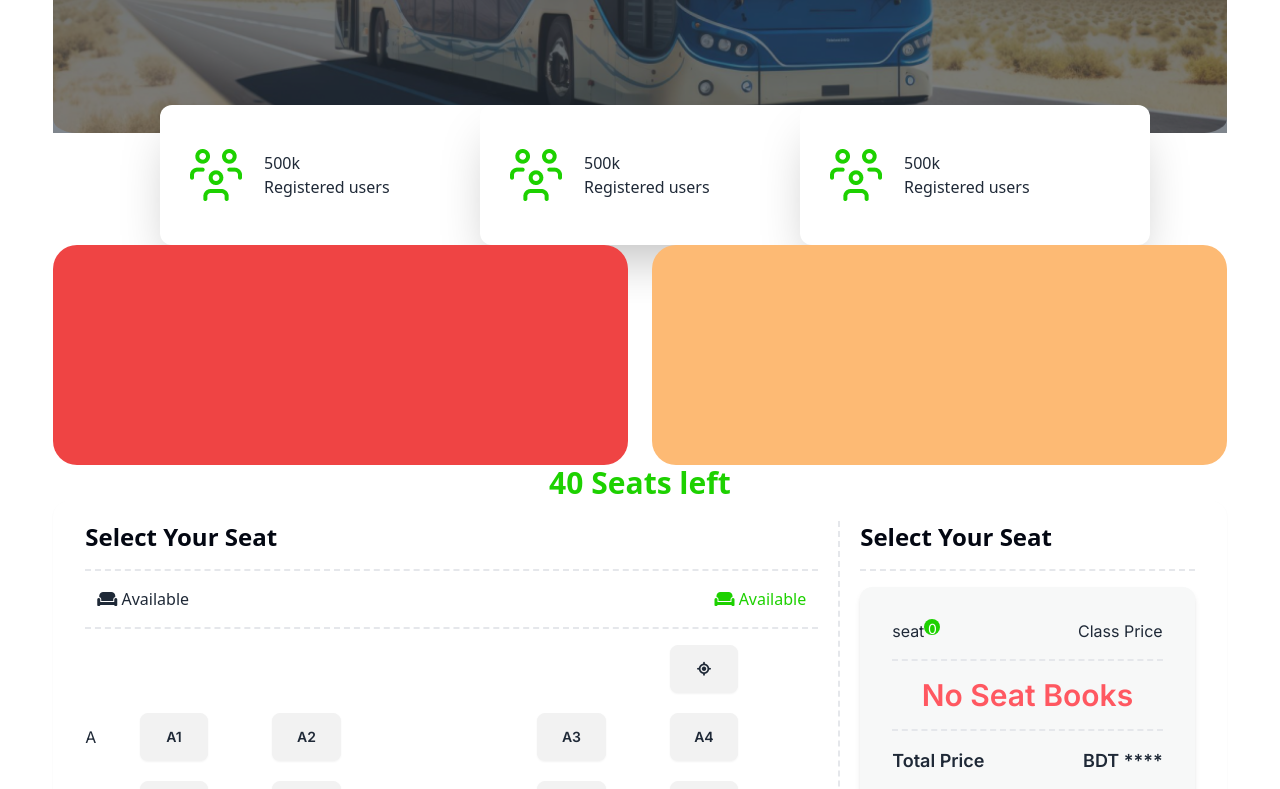
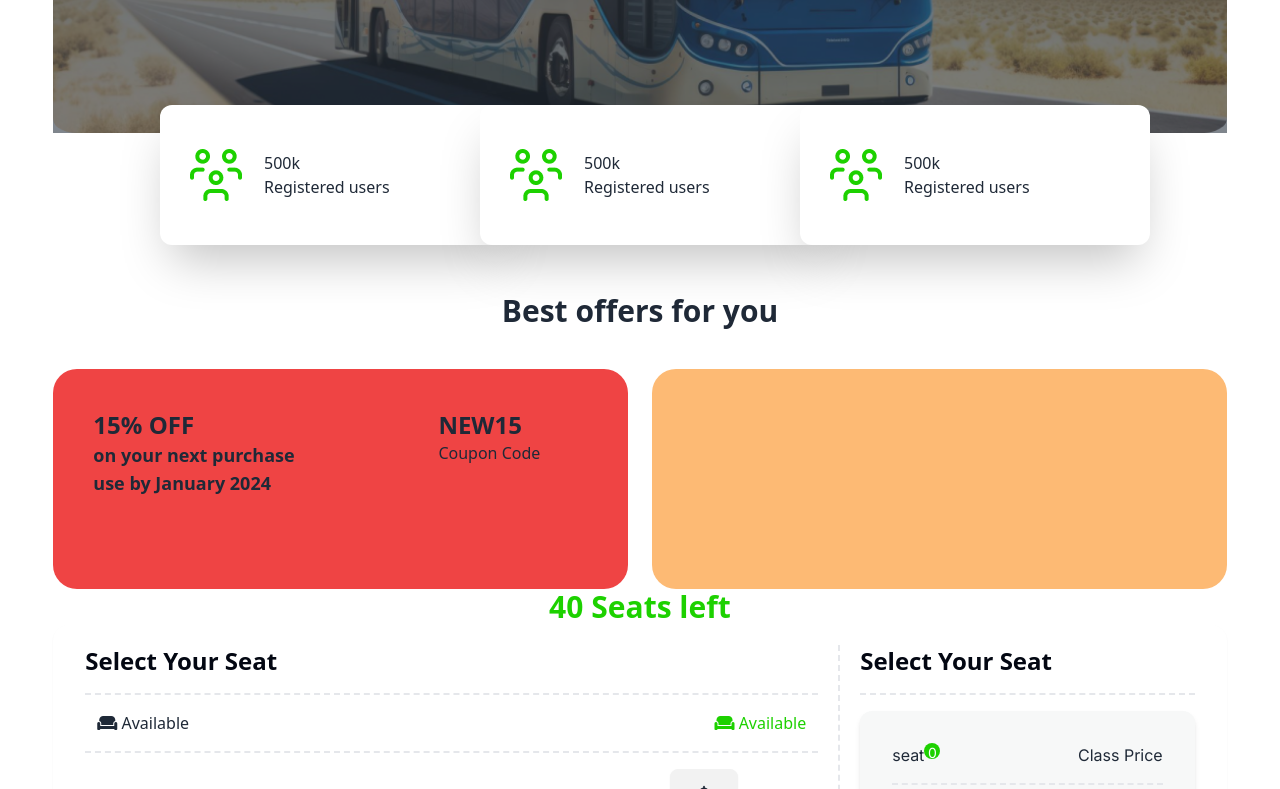
Before and after one commit to TanzidAnan/Takatin-with-dom, a plain HTML site: page index.html in a window 1280 px wide. Shown: the part 511-1300 px from the top of the page. Drawn offline with nearby package versions, Linux system fonts and the light colour scheme.

Commit message:
dispunt card

```diff
--- a/index.html
+++ b/index.html
@@ -93,14 +93,15 @@
 
     <main>
         <section class="w-11/12 mx-auto mt-4 rounded-full">
-            <div class="hero rounded-2xl min-h-[70vh]"
-                style="background-image: url(images/banner.png)">
+            <div class="hero rounded-2xl min-h-[70vh]" style="background-image: url(images/banner.png)">
                 <div class="hero-overlay bg-opacity-60"></div>
                 <div class="hero-content text-neutral-content text-center">
                     <div class="max-w-md">
-                        <h1 class="mb-5 text-5xl font-bold">End-to-End Travel with <span class="text-[#1DD100]">P Paribahan</span></h1>
+                        <h1 class="mb-5 text-5xl font-bold">End-to-End Travel with <span class="text-[#1DD100]">P
+                                Paribahan</span></h1>
                         <p class="mb-5">
-                            Yes, you can run unit tests and view the results directly within the app. The integrated testing features allow for a streamlined .
+                            Yes, you can run unit tests and view the results directly within the app. The integrated
+                            testing features allow for a streamlined .
                         </p>
                         <button class="btn bg-[#1DD100]">Buy Tickets</button>
                     </div>
@@ -113,29 +114,38 @@
                     <img src="images/people.png" alt="">
                     <div class="">
                         <h1>500k</h1>
-                    <p>Registered users</p>
+                        <p>Registered users</p>
                     </div>
                 </div>
                 <div class="flex px-6 bg-white w-[350px] h-[140px] shadow-2xl rounded-xl items-center space-x-4">
                     <img src="images/people.png" alt="">
                     <div class="">
                         <h1>500k</h1>
-                    <p>Registered users</p>
+                        <p>Registered users</p>
                     </div>
                 </div>
                 <div class="flex px-6 bg-white w-[350px] h-[140px] shadow-2xl rounded-xl items-center space-x-4">
                     <img src="images/people.png" alt="">
                     <div class="">
                         <h1>500k</h1>
-                    <p>Registered users</p>
+                        <p>Registered users</p>
                     </div>
                 </div>
             </div>
         </section>
-        <section class="w-11/12 mx-auto">
-            <div class="flex justify-between">
-                <div class="w-[575px] bg-red-500 h-[220px] rounded-3xl">
-
+        <section class="w-11/12 mx-auto mt-12">
+            <h2 class="text-3xl font-extrabold text-center">Best offers for you</h2>
+            <div class="flex justify-between mt-10">
+                <div class="w-[575px] bg-red-500 h-[220px] rounded-3xl p-10 flex justify-between">
+                    <div class="">
+                        <h1 class="text-2xl font-extrabold">15% OFF </h1>
+                        <p class="text-lg font-semibold">on your next purchase</p>
+                        <p class="text-lg font-semibold">use by January 2024</p>
+                    </div>
+                    <div class="pr-12">
+                        <h1 class="text-2xl font-extrabold">NEW15</h1>
+                        <p>Coupon Code</p>
+                    </div>
                 </div>
                 <div class="w-[575px] bg-orange-300 h-[220px] rounded-3xl">
 
```
